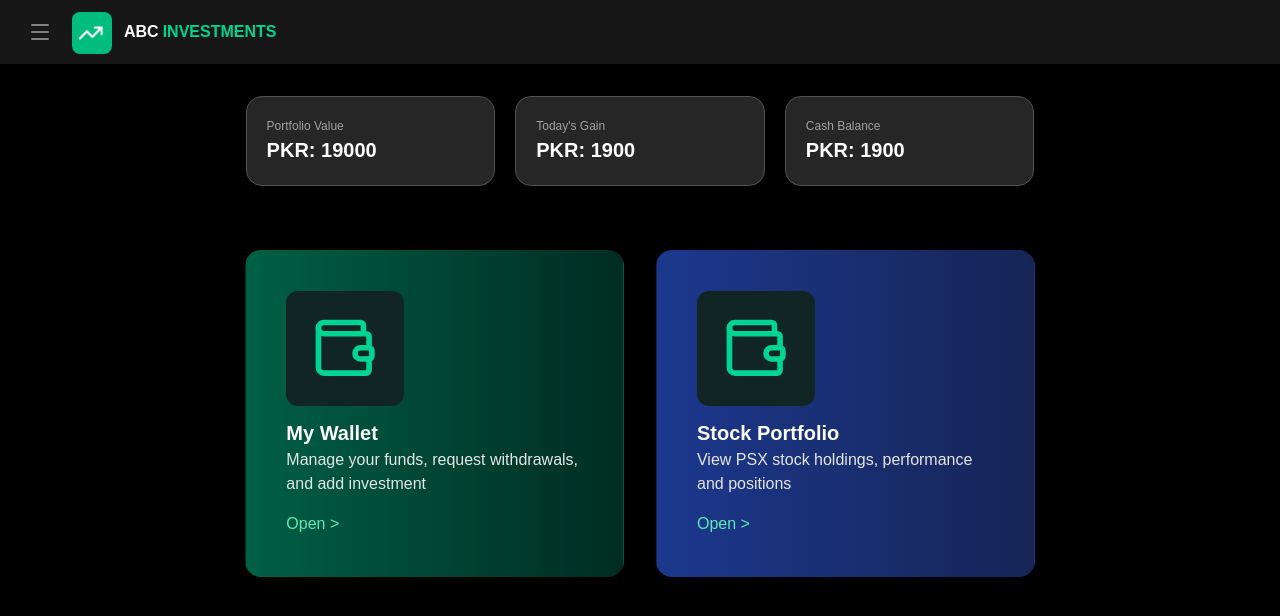
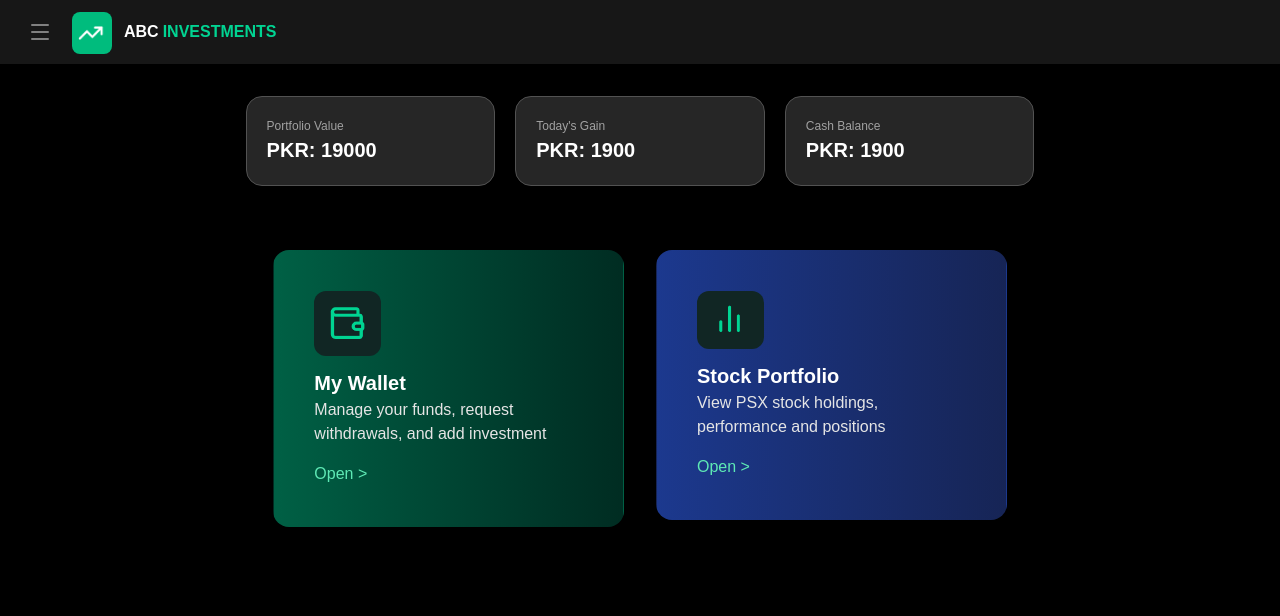
Before and after one commit to faranmukhtar/Propfirm, a Next.js app: page /customerdashboard in a window 1280 px wide. Shown: the top 616 px of the page. Built offline with nearby package versions, Linux system fonts and the light colour scheme.

Commit message:
Updated stock portfolio icon and adjusted button design

```diff
--- a/src/app/customerdashboard/page.js
+++ b/src/app/customerdashboard/page.js
@@ -4,6 +4,7 @@ import Link from "next/link";
 import Image from "next/image";
 import wallet from "@/assets/walleticon.png";
 import InnerNav from "@/components/InnerNav";
+import charticon from "@/assets/charticon.png";
 
 const page = () => {
   return (
@@ -45,13 +46,13 @@ const page = () => {
 
 
       {/* Main Cards */}
-      <div className="w-full lg:w-2/3 mx-auto px-4 sm:px-8 py-8 grid grid-cols-1 lg:grid-cols-2 gap-8">
+      <div className="w-full lg:w-2/3 mx-auto px-4 sm:px-15 py-8 grid grid-cols-1 lg:grid-cols-2 gap-8 ">
 
         {/* Wallet */}
         <div className="w-full min-h-[220px] p-8 sm:p-10 bg-gradient-to-r from-emerald-800 to-emerald-950 rounded-2xl border border-transparent transition-all duration-200 hover:-translate-y-1 hover:border-emerald-500 cursor-pointer">
 
           <Image
-            className="rounded-xl mb-3"
+            className="rounded-xl mb-3 w-1/4"
             src={wallet}
             alt="Wallet"
             loading="eager"
@@ -78,8 +79,8 @@ const page = () => {
           <div className="w-full min-h-[220px] p-8 sm:p-10 bg-gradient-to-r from-blue-900 to-blue-950 rounded-2xl border border-transparent transition-all duration-200 hover:-translate-y-1 hover:border-blue-500 cursor-pointer">
 
             <Image
-              className="rounded-xl mb-3"
-              src={wallet}
+              className="rounded-xl mb-3 w-1/4"
+              src={charticon}
               alt="Stock Portfolio"
             />
 
```
Also changed, not shown: src/assets/chaticon.png (added).
